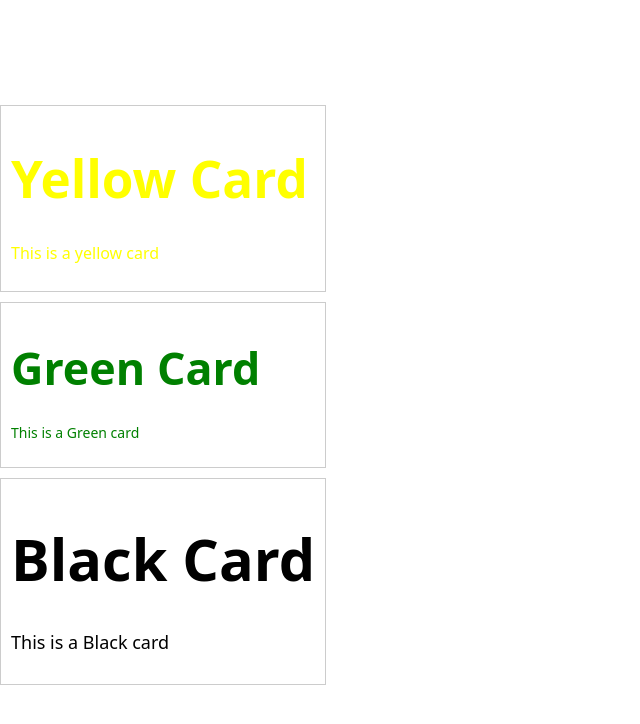
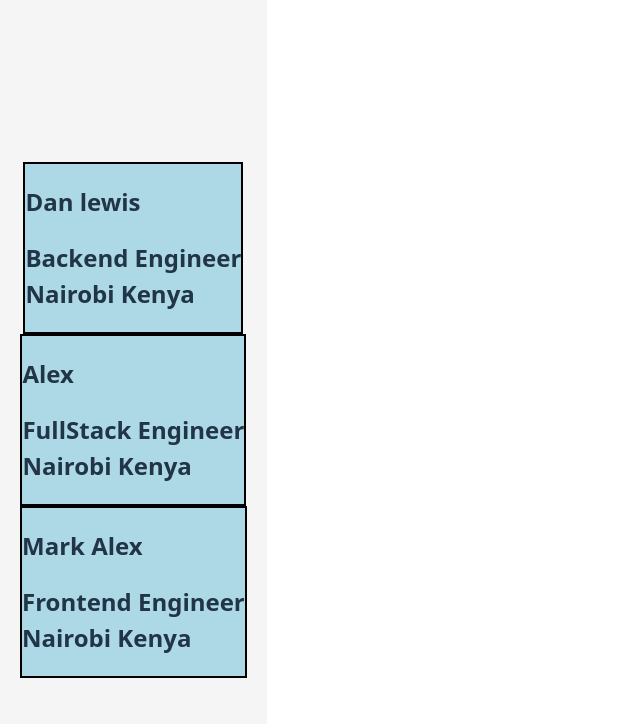
Before and after one commit to danlewismuriuki/react-tales, a React (Vite) app: page / in a window 1280 px wide. Shown: the top 724 px of the page, without its empty margins (0-640 px from the left). Built offline with nearby package versions, Linux system fonts and the light colour scheme.

Commit message:
feat: center profile cards using flexbox and improve layout styling

```diff
--- a/src/App.jsx
+++ b/src/App.jsx
@@ -1,42 +1,60 @@
-export function Card(props) {
-    const style = {
-      color: props.bColor,
-      fontSize: props.fontSize,
-      border: "1px solid #ccc",
-      padding: '10px',
-      marginBottom: '10px'
-    };
+export function ProfileCard(props) {
+  const style = {
+    backgroundColor: props.bgColor,
+    justifyContent: "center",
+    alignItems: "center",
+    border: "2px solid black",
+  }
 
-    return (
-      <div style = {style}>
-        <h1>{props.title}</h1>
-        <p>{props.description}</p>
-      </div>
-    )
+  return (
+    <div style={style}>
+      <h2>
+        {props.name} <br/>
+      </h2>
+      <h2>
+        {props.role} <br/>
+        {props.location}
+      </h2>
+    </div>
+  )
 }
 
-export function App () {
-  return(
-    <>
-    <Card
-    title = "Yellow Card"
-    description = "This is a yellow card"
-    bColor = {'Yellow'}
-    fontSize = {16}
+export function App() {
+
+  const wrapperStyle = {
+    display: 'flex',
+    flexDirection: 'column',
+    alignItems: 'center',
+    justifyContent: 'center',
+    minHeight: '100vh',
+    backgroundColor: '#f5f5f5',
+    padding: '20px'
+  };
+
+
+  return (
+    <div style={wrapperStyle}>
+    <ProfileCard
+    name="Dan lewis"
+    role="Backend Engineer"
+    location="Nairobi Kenya"
+    bgColor="lightBlue"
     />
-    <Card
-    title = "Green Card"
-    description = "This is a Green card"
-    bColor = {'green'}
-    fontSize = {14}
+
+    <ProfileCard
+    name="Alex"
+    role="FullStack Engineer"
+    location="Nairobi Kenya"
+    bgColor="lightBlue"
     />
-    <Card
-    title = "Black Card"
-    description = "This is a Black card"
-    bColor = {'black'}
-    fontSize = {18}
+
+    <ProfileCard
+    name="Mark Alex"
+    role="Frontend Engineer"
+    location="Nairobi Kenya"
+    bgColor="lightBlue"
     />
-    </>
+    </div>
   )
 }
 
```
